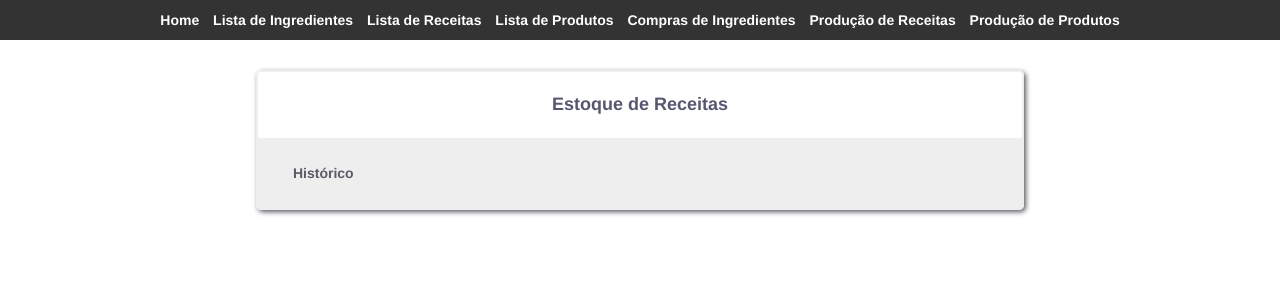
After one commit to douglasrdv/inventory_manager, a Django app: page /inventory/recipes-stock/ in a window 1280 px wide. The commit adds this page. Shown: the top 300 px of the page. Run offline with Django 4.2, Linux system fonts and the light colour scheme; data that the repository does not hold is empty; some libraries are stand-ins or nearby versions.

Commit message:
feat: added pages for stock

```diff
--- a/thelirios/myapp/static/style.css
+++ b/thelirios/myapp/static/style.css
@@ -194,9 +194,18 @@
 
 .row{
     display: flex;
+    position: relative;
     margin: 0;
     padding: 10px 30px 10px 30px;
     height: 70px;
+}
+
+.half-row{
+    display: flex;
+    position: relative;
+    margin: 0;
+    padding: 0px 30px;
+    height: 35px;
 }
 
 .row1{
@@ -395,3 +404,19 @@
 .no-margin{
     margin: 0;
 }
+
+.abs{
+    height: 100%;
+    position: absolute;
+    float: right;
+}
+
+.abs-right{
+    top: 0;
+    right: 30px;
+}
+
+.abs-left{
+    top: 0;
+    left: 30px;
+}
--- a/thelirios/myapp/templates/ingredient_inventory_history.html
+++ b/thelirios/myapp/templates/ingredient_inventory_history.html
@@ -33,8 +33,10 @@
             <div class="icon-container plus">
                 <a href="{%url 'add-ingredients'%}"><i class="glyphicon glyphicon-plus list-icon"></i></a>
             </div>
+            <div class="centerh abs abs-right">
+                <a class="list-btn" href="{%url 'ingredients-stock'%}">Estoque</a>
+            </div>
         </div>
-
     </div>
 </body>
 </html>
--- a/thelirios/myapp/templates/recipe_inventory_history.html
+++ b/thelirios/myapp/templates/recipe_inventory_history.html
@@ -34,8 +34,10 @@
             <div class="icon-container plus">
                 <a href="{%url 'add-recipes'%}"><i class="glyphicon glyphicon-plus list-icon"></i></a>
             </div>
+            <div class="centerh abs abs-right">
+                <a class="list-btn" href="{%url 'recipes-stock'%}">Estoque</a>
+            </div>
         </div>
-
     </div>
 </body>
 </html>
--- /dev/null
+++ b/thelirios/myapp/templates/recipe_inventory_stock.html
@@ -0,0 +1,33 @@
+<!DOCTYPE html>
+<html lang="en">
+<head>
+    <meta charset="UTF-8">
+    <meta name="viewport" content="width=device-width, initial-scale=1.0">
+
+    <link rel="stylesheet" href="https://maxcdn.bootstrapcdn.com/bootstrap/3.3.7/css/bootstrap.min.css">
+    <link rel="stylesheet" href="../../static/style.css">
+
+
+    <title>Estoque de Receitas</title>
+</head>
+<body>
+    {% include 'header.html' %}
+    <div class="list-cont">
+    <p class="title">Estoque de Receitas</p>
+
+        {% for recipe in recipes %}
+        <div class="{% cycle 'row1' 'row2' %} half-row">
+            <div class="list-text centerh flex-full">
+                <div class="list-name"><p>{{ recipe.recipe.name }}</p></div>
+                <div class="list-name end"><p>{{ recipe.quantity }}</p></div>
+            </div>
+        </div>
+        {% endfor %}
+        <div class="{% if recipes|length|divisibleby:2 %}row1{% else %}row2{% endif %} row">
+            <div class="centerh abs abs-left">
+                <a class="list-btn" href="{%url 'inventory-recipes-list'%}">Histórico</a>
+            </div>
+        </div>
+    </div>
+</body>
+</html>
--- a/thelirios/myapp/urls.py
+++ b/thelirios/myapp/urls.py
@@ -10,6 +10,8 @@ urlpatterns = [
     path("ingredient-update/<int:id>/", views.ingredient_update, name="ingredient-update"),
     path("inventory/ingredients-list/", views.ingredient_inventory_list, name="inventory-ingredients-list"),
     path("inventory/add-ingredients", views.add_ingredients_to_inventory, name="add-ingredients"),
+    path("inventory/ingredients-stock/", views.ingredient_stock, name="ingredients-stock"),
+
     # Recipes urls
     path("new-recipe", views.recipe_registration, name="new-recipe"),
     path("recipes-list", views.recipes_list, name="recipes-list"),
@@ -18,6 +20,8 @@ urlpatterns = [
     path('recipe/<recipe_id>', views.recipe_details, name='recipe-details'),
     path("inventory/recipes-list/", views.recipe_inventory_list, name="inventory-recipes-list"),
     path("inventory/add-recipes", views.add_recipes_to_inventory, name="add-recipes"),
+    path("inventory/recipes-stock/", views.recipe_stock, name="recipes-stock"),
+
     # Products urls
     path("new-product", views.product_registration, name="new-product"),
     path("products-list", views.list_all_products, name="products-list"),
@@ -26,4 +30,5 @@ urlpatterns = [
     path('product/<product_id>', views.product_details, name='product-details'),
     path("inventory/products-list/", views.product_inventory_list, name="inventory-products-list"),
     path("inventory/add-products", views.add_products_to_inventory, name="add-products"),
+    path("inventory/products-stock/", views.product_stock, name="products-stock"),
 ]
--- a/thelirios/myapp/views.py
+++ b/thelirios/myapp/views.py
@@ -181,7 +181,6 @@ def ingredient_inventory_list(request):
     ingredients = IngredientToInventory.objects.all()
     return render(request, 'ingredient_inventory_history.html', {'ingredients': ingredients})
 
-
 def recipe_inventory_list(request):
     recipes = RecipeToInventory.objects.all()
     return render(request, 'recipe_inventory_history.html', {'recipes': recipes})
@@ -226,3 +225,15 @@ def add_recipes_to_inventory(request):
 
 def add_products_to_inventory(request):
     pass
+
+def ingredient_stock(request):
+    ingredients = IngredientToInventory.objects.all()
+    return render(request, 'ingredient_inventory_stock.html', {'ingredients': ingredients})
+
+def recipe_stock(request):
+    recipes = IngredientToInventory.objects.all()
+    return render(request, 'recipe_inventory_stock.html', {'recipes': recipes})
+
+def product_stock(request):
+    products = IngredientToInventory.objects.all()
+    return render(request, 'product_inventory_stock.html', {'products': products})
```
Also changed, not shown: thelirios/myapp/templates/ingredient_inventory_stock.html (added, +33 -0 lines), thelirios/myapp/templates/product_inventory_history.html (+7 -5 lines), thelirios/myapp/templates/product_inventory_stock.html (added, +33 -0 lines), thelirios/myapp/migrations/0001_initial.py.
